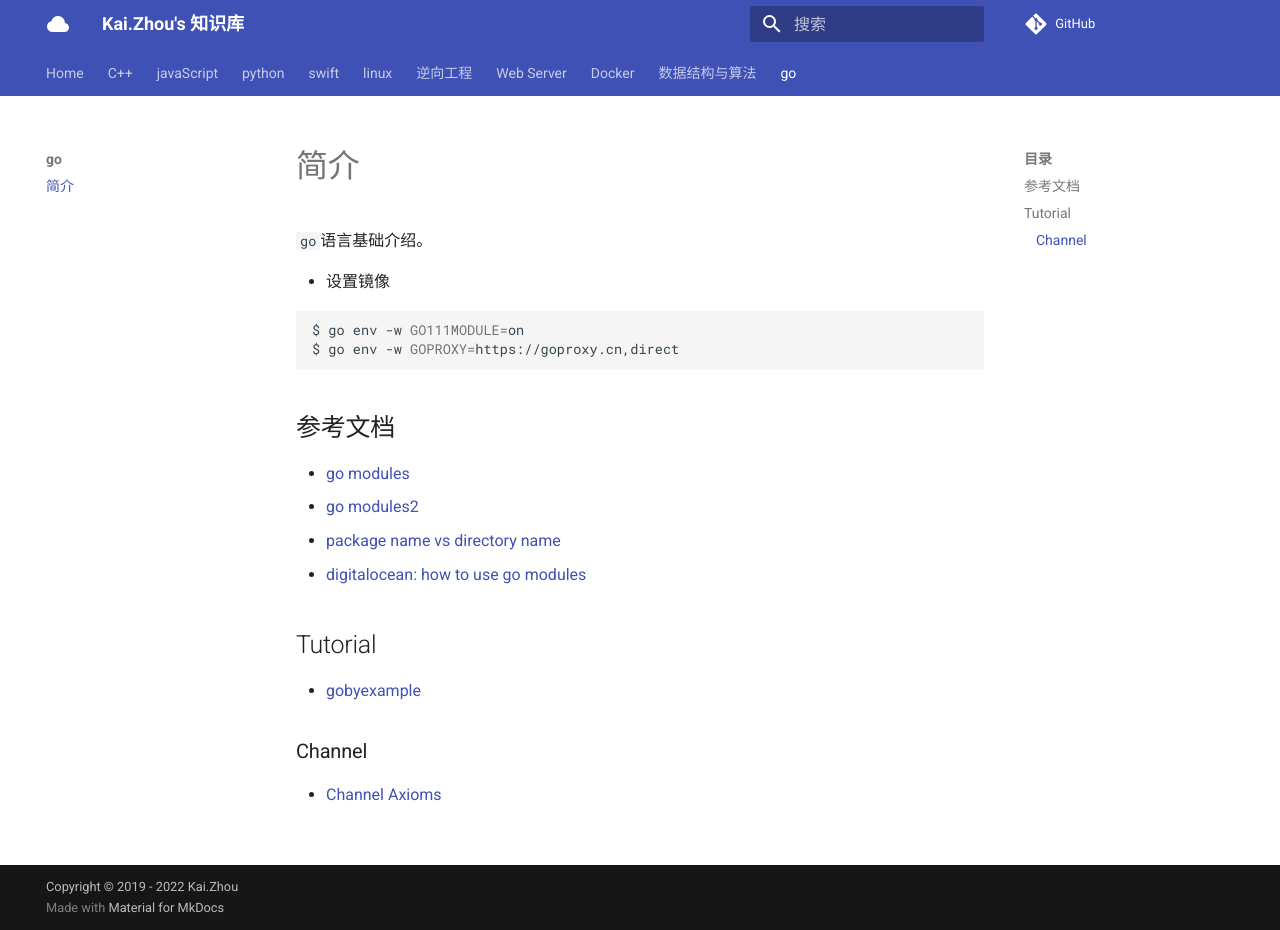
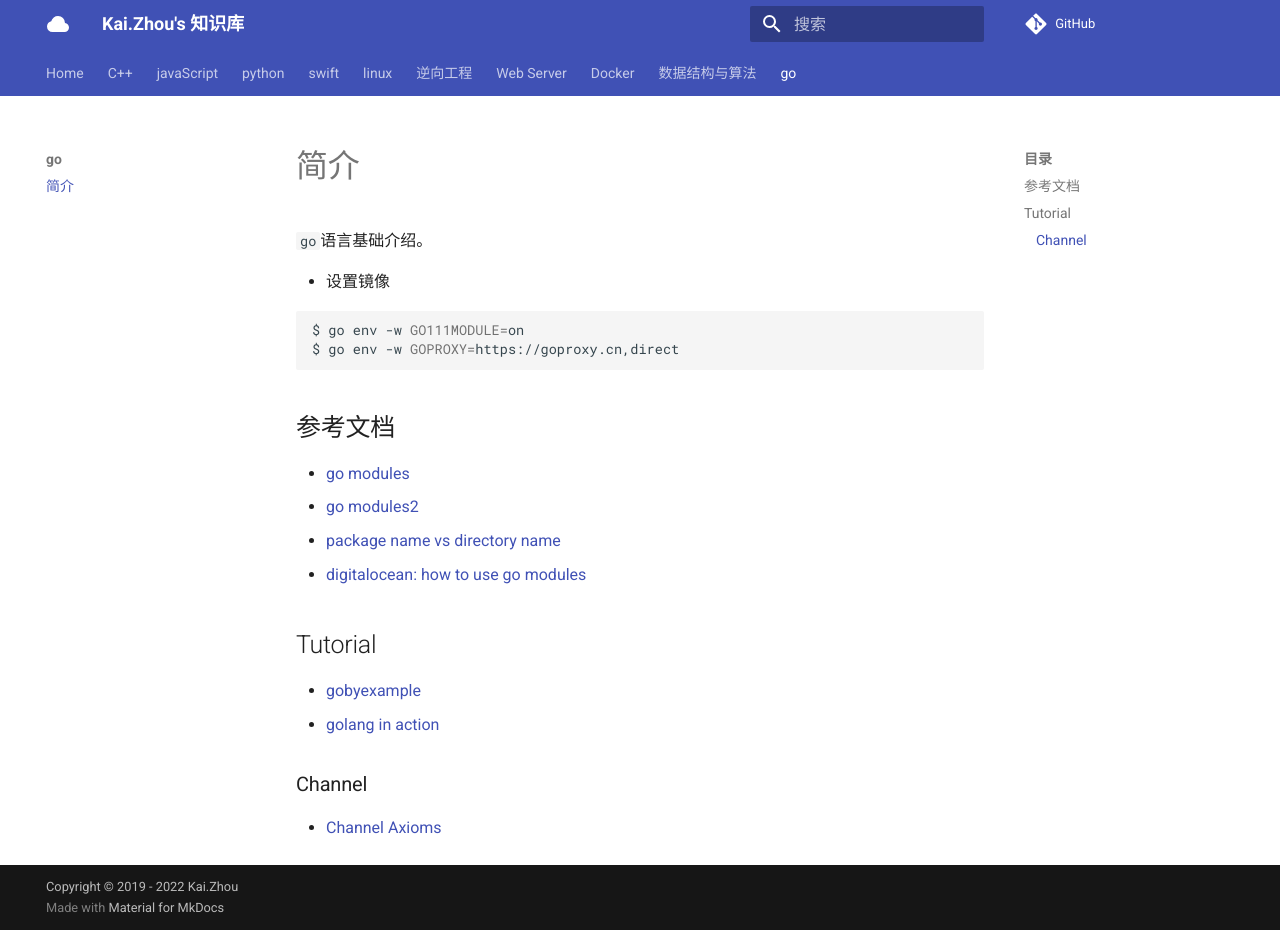
Before and after one commit to zhoukaidev/ks_blog, an MkDocs documentation site: the page built from docs/go/README.md, in a window 1280 px wide and 930 px high. Built offline with MkDocs 1.6.1 and Material for MkDocs 9.7.7, drawn with Linux system fonts in a browser that asks for light colours; comment, search, counter and statistics services are not loaded.

Commit message:
Update README.md

```diff
--- a/docs/go/README.md
+++ b/docs/go/README.md
@@ -20,6 +20,7 @@ $ go env -w GOPROXY=https://goproxy.cn,direct
 ## Tutorial
 
 * [gobyexample](https://gobyexample.com/)
+* [golang in action](https://livebook.manning.com/book/go-in-action/chapter-5/71)
 
 ### Channel
 
```
